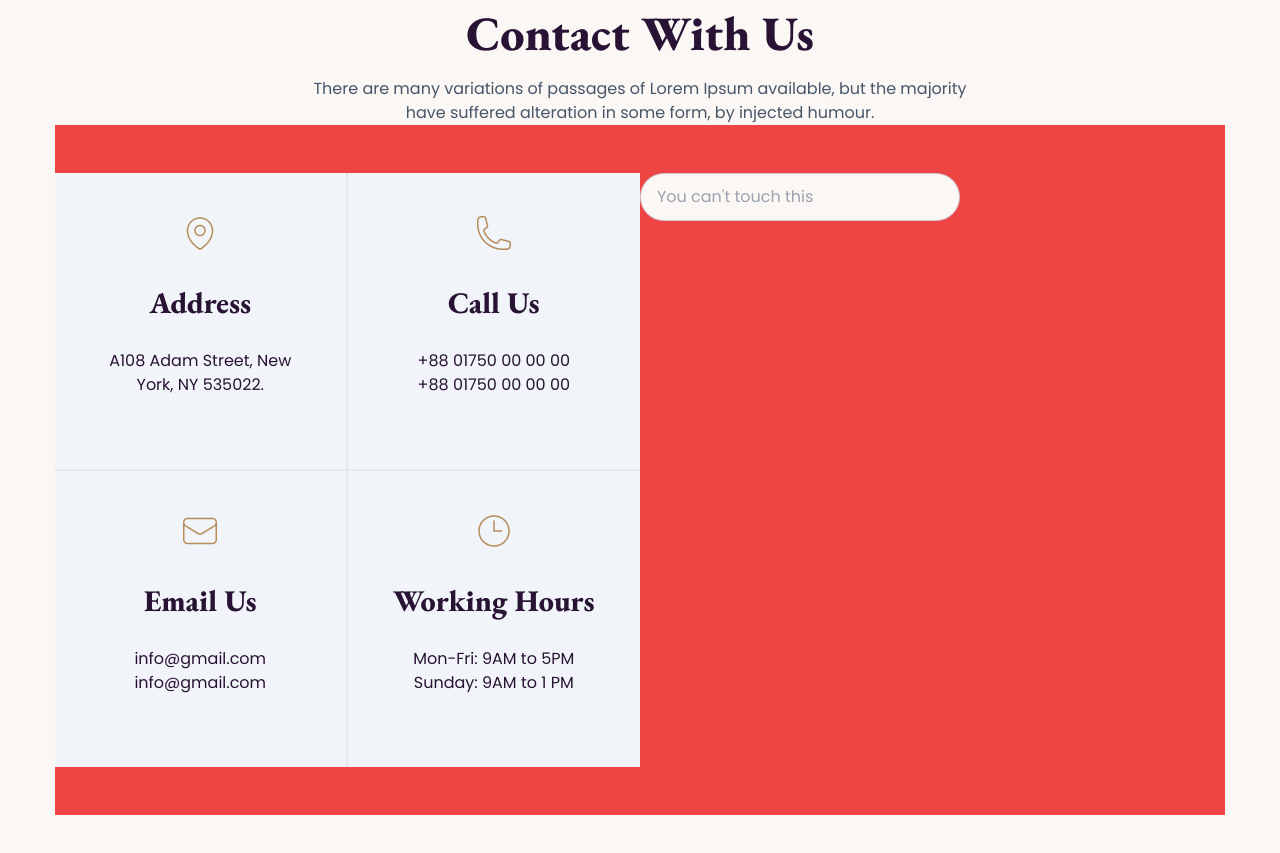
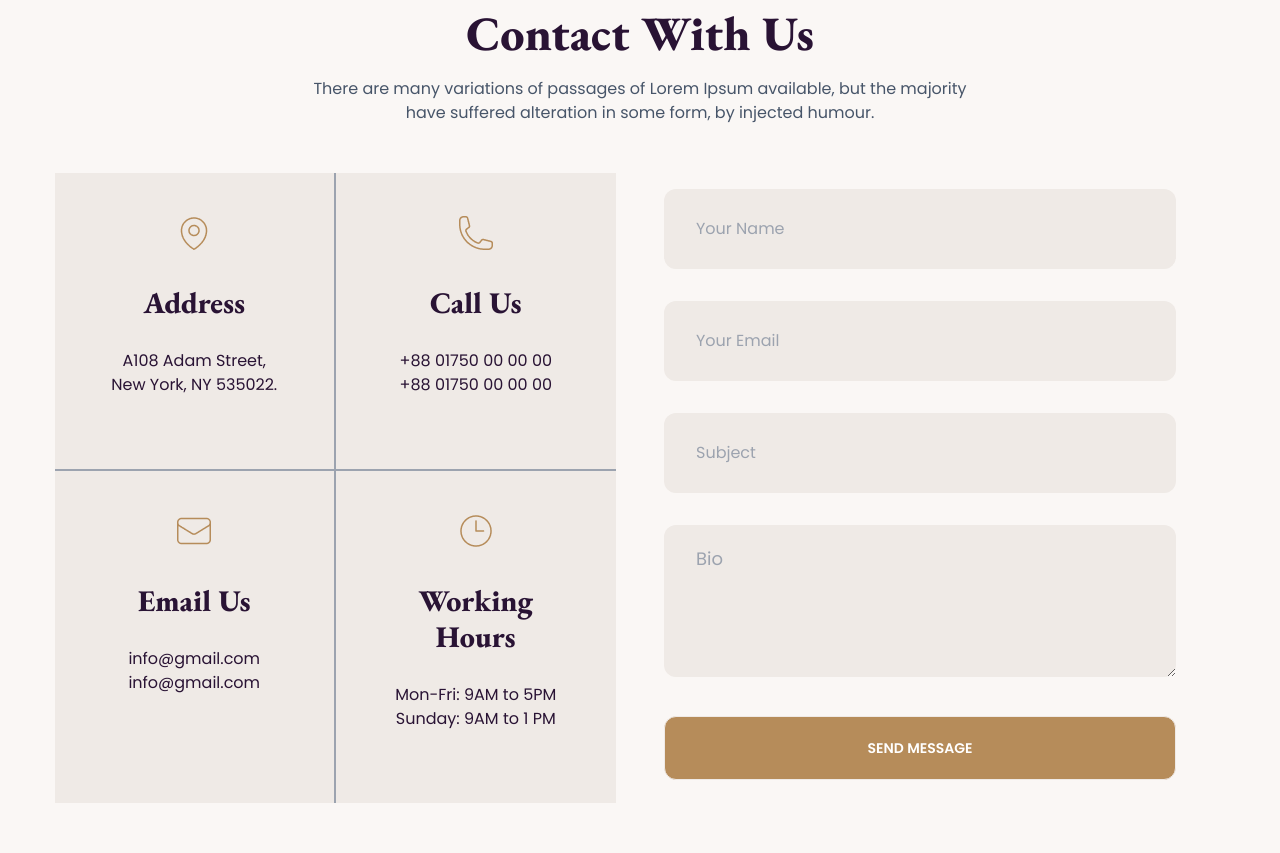
Before and after one commit to promorshed45/legal-solution, a plain HTML site: page index.html in a window 1280 px wide. Shown: the part 4060-4913 px from the top of the page. Drawn offline with nearby package versions, Linux system fonts and the light colour scheme.

Commit message:
update section

```diff
--- a/index.html
+++ b/index.html
@@ -307,10 +307,10 @@
           suffered alteration in some form, by injected humour.</p>
       </div>
       <div class="contact-section">
-        <div class="grid bg-red-500 grid-col lg:grid-cols-2">
+        <div class="grid gap-12  grid-col lg:grid-cols-2">
           <div class="grid flex-1 grid-cols-2 my-12">
             <!--contact-inf-->
-            <div class="card px-5 py-10 text-center bg-slate-100 border-b-2 border-r-2 rounded-none">
+            <div class="card px-5 py-10 text-center bg-base-200 border-b-2 border-r-2 border-gray-400	rounded-none">
               <figure><img src="./images/location.png" alt="location" /></figure>
               <div class="card-body space-y-5">
                 <h2 class="text-3xl font-bold garamond">Address</h2>
@@ -318,7 +318,7 @@
                   New York, NY 535022.</p>
               </div>
             </div>
-            <div class="card px-5 py-10 text-center bg-slate-100 border-b-2 rounded-none">
+            <div class="card px-5 py-10 text-center bg-base-200 border-b-2 border-gray-400 rounded-none">
               <figure><img src="./images/call.png" alt="Call Us--" /></figure>
               <div class="card-body space-y-5">
                 <h2 class="text-3xl font-bold garamond">Call Us</h2>
@@ -326,7 +326,7 @@
                   +88 01750 00 00 00</p>
               </div>
             </div>
-            <div class="card px-5 py-10 text-center bg-slate-100 border-r-2 rounded-none">
+            <div class="card px-5 py-10 text-center bg-base-200 border-r-2 border-gray-400 rounded-none">
               <figure><img src="./images/email.png" alt="Email Us" /></figure>
               <div class="card-body space-y-5">
                 <h2 class="text-3xl font-bold garamond">Email Us</h2>
@@ -334,7 +334,7 @@
                   info@gmail.com</p>
               </div>
             </div>
-            <div class="card px-3 py-10 text-center bg-slate-100  rounded-none">
+            <div class="card px-3 py-10 text-center bg-base-200  rounded-none">
               <figure><img src="./images/time.png" alt="Working Hours" /></figure>
               <div class="card-body space-y-5">
                 <h2 class="text-3xl font-bold garamond">Working Hours</h2>
@@ -344,9 +344,13 @@
             </div>
           </div>
           <!-- contact form -->
-          <div class="right-side flex-1 my-12">
-            <input type="text" placeholder="You can't touch this" class="input input-bordered w-full max-w-xs" />
+          <div class="right-side flex-1 my-16">
+            <input type="text" placeholder="Your Name" class="input input-bordered bg-base-200 w-full max-w-xs lg:max-w-lg rounded-xl px-8 py-10 border-0 mb-8" />
+            <input type="text" placeholder="Your Email" class="input input-bordered bg-base-200 w-full max-w-xs lg:max-w-lg rounded-xl px-8 py-10 border-0 mb-8" />
+            <input type="text" placeholder="Subject" class="input input-bordered bg-base-200 w-full max-w-xs lg:max-w-lg rounded-xl px-8 py-10 border-0 mb-8" />
+            <textarea placeholder="Bio" class="textarea textarea-bordered textarea-lg bg-base-200 w-full max-w-xs lg:max-w-lg rounded-xl px-8 pb-16 border-0 mb-8" ></textarea>
 
+            <button class="btn btn-cmn rounded-xl w-full max-w-xs lg:max-w-lg h-16">Send Message</button>
         </div>
 
 
```
